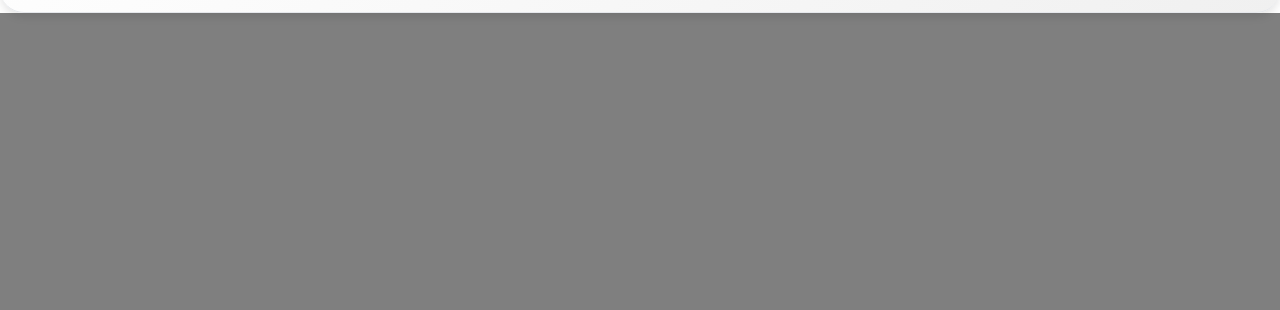
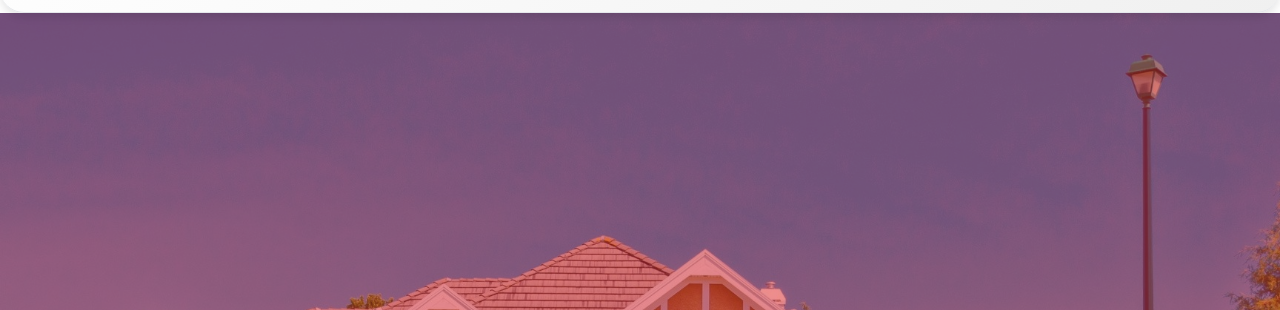
Before and after one commit to Xenonesis/Realstate, a plain HTML site: page index.html in a window 1280 px wide. Shown: the part 156-466 px from the top of the page. Drawn offline with nearby package versions, Linux system fonts and the light colour scheme.

Commit message:
10th commit

```diff
--- a/index.html
+++ b/index.html
@@ -73,7 +73,8 @@
     </header>
 
     <!-- Hero Section -->
-    <section class="hero-section h-screen flex items-center justify-center relative bg-cover bg-center transition-transform duration-1000 ease-in-out" style="background-image: url('your-hero-image.jpg');">
+    <section class="hero-section h-screen flex items-center justify-center relative bg-cover bg-center transition-transform duration-1000 ease-in-out" id="heroSection">
+        <div class="hero-background absolute inset-0 transition-opacity duration-1000 ease-in-out" id="heroBackground" style="opacity: 0;"></div>
         <div class="hero-overlay absolute inset-0 bg-black bg-opacity-50 transition-opacity duration-1000 ease-in-out hover:bg-opacity-70"></div>
         <div class="container mx-auto text-center relative z-10 hero-text">
             <h1 class="text-4xl md:text-6xl font-bold text-white leading-tight opacity-0 translate-y-8 animate-fadeInUp">Find Your Dream Home Today</h1>
@@ -84,6 +85,7 @@
             </div>
         </div>
     </section>
+
 
     <!-- 3D Loading Spinner -->
     <div class="loading-container">
@@ -350,6 +352,32 @@
         });
     }
 
+
+    const images = [
+    'pic1.jpg',
+    'pic2.jpg',
+    'pic3.jpg',
+    'pic4.jpg'
+];
+
+const heroBackground = document.getElementById('heroBackground');
+
+function changeBackgroundImage() {
+    const randomIndex = Math.floor(Math.random() * images.length);
+    heroBackground.style.backgroundImage = `url('${images[randomIndex]}')`;
+    heroBackground.style.opacity = 1; // Fade in effect
+}
+
+// Change image every 5 seconds
+setInterval(() => {
+    heroBackground.style.opacity = 0; // Fade out
+    setTimeout(changeBackgroundImage, 1000); // Change after fade out
+}, 5000);
+
+// Initial call
+changeBackgroundImage();
+
+
     // Dynamic Property Display Based on User Needs
     async function getRecommendedProperties() {
         const userData = analyzeUserData();
--- a/style.css
+++ b/style.css
@@ -77,21 +77,39 @@ body {
 
 /* Hero Section styles */
 .hero-section {
-    background: url('hero-bg.jpg') no-repeat center center/cover; /* Engaging background image */
+    position: relative; /* Position for absolute children */
+    overflow: hidden; /* Hide overflow for better effect */
     color: #fff;
+    height: 100vh; /* Full height */
+}
+
+.hero-background {
+    position: absolute;
+    top: 0;
+    left: 0;
+    width: 100%;
+    height: 100%;
+    background-size: cover;
+    background-position: center;
+    transition: opacity 1s ease-in-out; /* Smooth transition */
+    opacity: 0; /* Initially hidden */
 }
 
 .hero-overlay {
-    background: rgba(0, 0, 0, 0.5); /* Dark overlay */
+    background: rgba(222, 31, 31, 0.5); /* Dark overlay */
+    height: 100%; /* Full height */
 }
 
 .hero-text h1 {
     font-size: 3rem;
     font-weight: 700;
+    animation: fadeInUp 1s ease-in-out forwards;
 }
 
 .hero-text p {
     font-size: 1.25rem;
+    animation: fadeInUp 1s ease-in-out forwards;
+    animation-delay: 300ms; /* Delay for paragraph */
 }
 
 @keyframes fadeInUp {
@@ -103,14 +121,6 @@ body {
         opacity: 1;
         transform: translateY(0);
     }
-}
-
-.animate-fadeInUp {
-    animation: fadeInUp 1s ease-in-out forwards;
-}
-
-.animate-delay-300 {
-    animation-delay: 300ms;
 }
 
 /* Basic Reset */
@@ -523,3 +533,12 @@ body {
     justify-content: center;
     gap: 1rem; /* Space between buttons */
 }
+.hero {
+    height: 100vh;
+    background: linear-gradient(45deg, #ff6347, #ff4500);
+    display: flex;
+    justify-content: center;
+    align-items: center;
+    text-align: center;
+    color: white;
+    animation: gradient 5s infinite;
```
